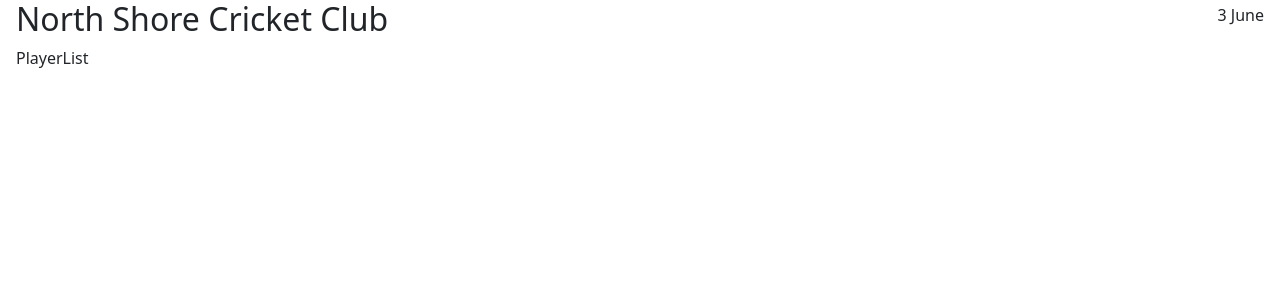
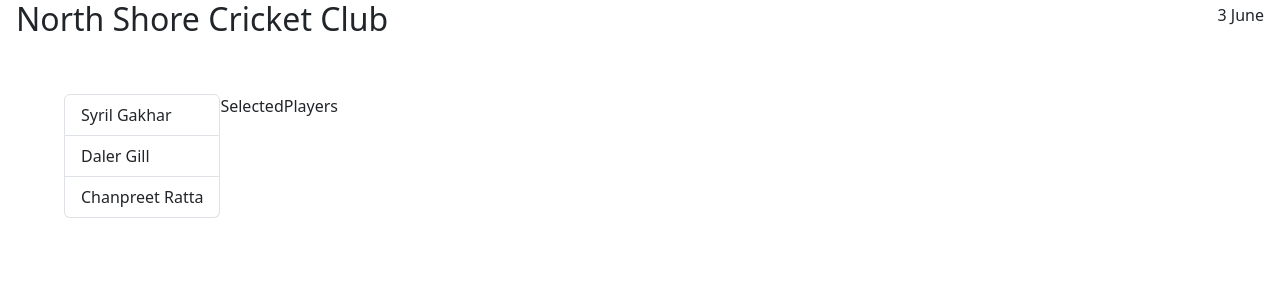
Before and after one commit to chanpreetRatta/teamList, a React (Vite) app: page / in a window 1280 px wide. Shown: the top 300 px of the page. Built offline with nearby package versions, Linux system fonts and the light colour scheme.

Commit message:
Added PLayers list and seledctedplayers  in body

```diff
--- a/src/App.tsx
+++ b/src/App.tsx
@@ -1,11 +1,13 @@
+import { useState } from "react";
 import Header from "./components/Header";
 import PlayerList from "./components/PlayerList";
+import Body from "./components/Body";
 
 const App = () => {
   return (
     <>
       <Header>North Shore Cricket Club </Header>
-      <PlayerList></PlayerList>
+      <Body></Body>
     </>
   );
 };
--- /dev/null
+++ b/src/components/Body.tsx
@@ -0,0 +1,60 @@
+import { useState } from "react";
+import PlayerList from "./PlayerList";
+import SelectedPlayers from "./SelectedPlayers";
+
+const Body = () => {
+  const [playersList, setPlayersList] = useState([
+    {
+      "CC Player Id": 1241972,
+      "Player Name": "Syril Gakhar",
+      "Series And Division": "Sixth Division",
+      "Team Name": "North Vancouver  IV",
+      "Jersey Number": 24,
+    },
+    {
+      "CC Player Id": 1592470,
+      "Player Name": "Daler Gill",
+      "Series And Division": "Sixth Division",
+      "Team Name": "North Vancouver  IV",
+      "Jersey Number": 95,
+    },
+    {
+      "CC Player Id": 2137274,
+      "Player Name": "Chanpreet Ratta",
+      "Series And Division": "Sixth Division",
+      "Team Name": "North Vancouver  IV",
+      "Jersey Number": 37,
+    },
+  ]);
+  const [selectedPlayers, setSelectedPlayers] = useState([
+    {
+      "CC Player Id": 1241972,
+      "Player Name": "Syril Gakhar",
+      "Series And Division": "Sixth Division",
+      "Team Name": "North Vancouver  IV",
+      "Jersey Number": 24,
+    },
+    {
+      "CC Player Id": 1592470,
+      "Player Name": "Daler Gill",
+      "Series And Division": "Sixth Division",
+      "Team Name": "North Vancouver  IV",
+      "Jersey Number": 95,
+    },
+    {
+      "CC Player Id": 2137274,
+      "Player Name": "Chanpreet Ratta",
+      "Series And Division": "Sixth Division",
+      "Team Name": "North Vancouver  IV",
+      "Jersey Number": 37,
+    },
+  ]);
+  return (
+    <div className="m-5 d-flex">
+      <PlayerList playersList={playersList}></PlayerList>
+      <SelectedPlayers></SelectedPlayers>
+    </div>
+  );
+};
+
+export default Body;
--- a/src/components/PlayerList.tsx
+++ b/src/components/PlayerList.tsx
@@ -1,5 +1,25 @@
-const PlayerList = () => {
-  return <div>PlayerList</div>;
+type Player = {
+  "CC Player Id": number;
+  "Player Name": string;
+  "Series And Division": string;
+  "Team Name": string;
+  "Jersey Number": number;
+};
+
+interface Props {
+  playersList: Player[];
+}
+
+const PlayerList = ({ playersList }: Props) => {
+  return (
+    <ul className="list-group">
+      {playersList.map((player) => (
+        <li className="list-group-item" key={player["CC Player Id"]}>
+          {player["Player Name"]}
+        </li>
+      ))}
+    </ul>
+  );
 };
 
 export default PlayerList;
--- /dev/null
+++ b/src/components/SelectedPlayers.tsx
@@ -0,0 +1,5 @@
+const SelectedPlayers = () => {
+  return <div>SelectedPlayers</div>;
+};
+
+export default SelectedPlayers;
```
Also changed, not shown: src/services/api-client.ts (+11 -0 lines).
